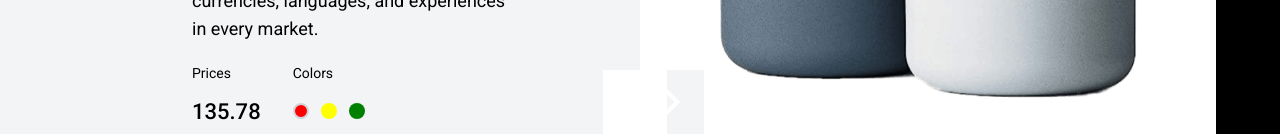
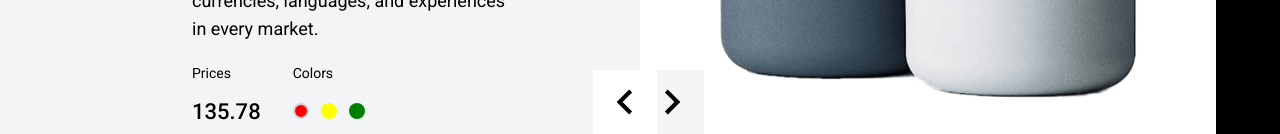
Before and after one commit to Rohhaannn/Mooncart, a React (Vite) app: page / in a window 1280 px wide. Shown: the part 666-800 px from the top of the page. Built offline with nearby package versions, Linux system fonts and the light colour scheme.

Commit message:
banner rendered

```diff
--- a/src/components/hero/Hero.jsx
+++ b/src/components/hero/Hero.jsx
@@ -8,10 +8,11 @@ import "slick-carousel/slick/slick-theme.css";
 import { MdKeyboardArrowLeft, MdKeyboardArrowRight } from "react-icons/md";
 
 
+
 function SampleNextArrow(props) {
   const { onClick } = props;
   return (
-    <div className="absolute bottom-0 left-96 lg:left-1/2 slider-btn bg-gray-100" onClick={onClick}>
+    <div className="absolute bottom-0 left-96 lg:left-1/2 slider-btn bg-gray-100 text-black" onClick={onClick}>
       <button className="next">
         <MdKeyboardArrowRight size={50}/>
       </button>
@@ -22,7 +23,7 @@ function SampleNextArrow(props) {
 function SamplePrevArrow(props) {
   const { className, style, onClick } = props;
   return (
-    <div className="absolute bottom-0 left-96 lg:left-[47.1%] slider-btn z-10 bg-white" onClick={onClick}>
+    <div className="absolute bottom-0 left-96 lg:left-[46.3%] slider-btn z-10 bg-white text-black" onClick={onClick}>
       <button className="next">
         <MdKeyboardArrowLeft size={50}/>
       </button>
@@ -59,6 +60,7 @@ export const Hero = () => {
       </Slider>
       </section>
       <Banner/>
+
     </>
   );
 };
@@ -139,7 +141,7 @@ export const HeroItem = ({ title, description, prices, color, image }) => {
 const Banner = () => {
   return(
     <>
-      <div className="container mx- auto lg:ml-[205px] py-20 flex flex-col lg:flex-row items-center gap-5 relative">
+      <div className="container mx-auto lg:ml-[205px] py-20 flex flex-col lg:flex-row items-center gap-5 relative">
         <div>
           <BannerCard
             title="Wooden Water Bottles"
```
